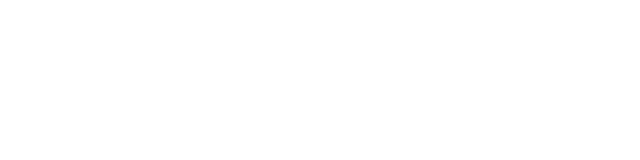
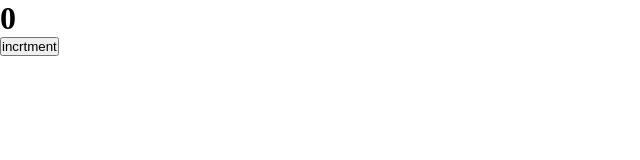
Before and after one commit to yyyaku/Redux-Toolkit-RTK-query-TypeScript, a React (Create React App) app: page / in a window 1280 px wide. Shown: the top 160 px of the page, without its empty margins (0-640 px from the left). Built offline with nearby package versions, Linux system fonts and the light colour scheme.

Commit message:
Добавляет обработку стандартого сценария

```diff
--- a/src/App.tsx
+++ b/src/App.tsx
@@ -1,8 +1,19 @@
 import React from "react";
 import "./App.css";
+import { userSlice } from "./store/reducers/UserSlice";
+import { useAppDispatch, useTypedSelector } from "./hooks/redux";
 
 function App() {
-    return <div className='App'></div>;
+    // вытаскиваем ActionCreatorы из слайса с помощью actions
+    const { increment } = userSlice.actions;
+    const dispatch = useAppDispatch();
+    const { count } = useTypedSelector((state) => state.userReducer);
+    return (
+        <div className='App'>
+            <h1>{count}</h1>
+            <button onClick={() => dispatch(increment(10))}>incrtment</button>
+        </div>
+    );
 }
 
 export default App;
--- a/src/index.tsx
+++ b/src/index.tsx
@@ -1,12 +1,15 @@
-import React from "react";
 import ReactDOM from "react-dom/client";
 import App from "./App";
+import { Provider } from "react-redux";
+import { setupStore } from "./store/store";
+
+const store = setupStore();
 
 const root = ReactDOM.createRoot(
     document.getElementById("root") as HTMLElement
 );
 root.render(
-    <React.StrictMode>
+    <Provider store={store}>
         <App />
-    </React.StrictMode>
+    </Provider>
 );
--- /dev/null
+++ b/src/models/IUser.ts
@@ -0,0 +1,5 @@
+export interface IUser {
+    id: number;
+    name: string;
+    email: string;
+}
--- /dev/null
+++ b/src/store/reducers/UserSlice.ts
@@ -0,0 +1,33 @@
+import { PayloadAction, createSlice } from "@reduxjs/toolkit";
+import { IUser } from "../../models/IUser";
+
+interface UserState {
+    users: IUser[];
+    isLoading: boolean;
+    error: string;
+    count: number;
+}
+
+const initialState: UserState = {
+    users: [],
+    isLoading: false,
+    error: "",
+    count: 0,
+};
+
+// Слайсы - генерирует редьюсер и действия к нему = содержит ActionCreatorы и reducer. Создается с помощью createSlice с полями:
+// 1. name - имя редюсера, 2. дефолтныое состояние, 3. reducer - внутрия поля создаем функции, которые принимают параметром state и action, внутри которых меняем состояние
+
+export const userSlice = createSlice({
+    name: "users",
+    initialState,
+    reducers: {
+        increment(state, action: PayloadAction<number>) {
+            // redux без toolkit: reducer - чистая функция, которая должна вернуть return {...state, field: action.payload} - объект, где разворачиваем старое состояние и изменяем поле
+            // redux с toolkit:  можем изменить конткертное поле у состояния
+            state.count += action.payload;
+        },
+    },
+});
+
+export default userSlice.reducer;
--- a/src/store/store.ts
+++ b/src/store/store.ts
@@ -1,6 +1,9 @@
 import { combineReducers, configureStore } from "@reduxjs/toolkit";
+import userReducer from "./reducers/UserSlice";
 
-const rootReducer = combineReducers({});
+const rootReducer = combineReducers({
+    userReducer,
+});
 
 export const setupStore = () => {
     return configureStore({ reducer: rootReducer });
```
